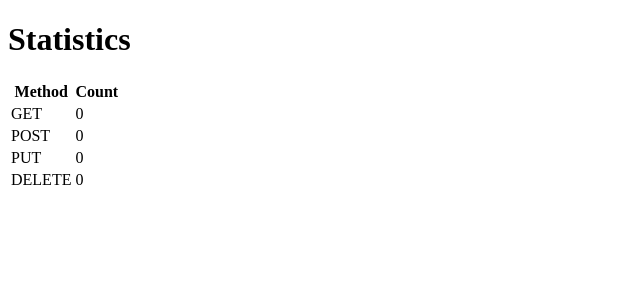
After one commit to TudorDan/Request-counter-with-Flask, a Flask app: page /statistics in a window 1280 px wide. The commit adds this page. Shown: the top 300 px of the page, without its empty margins (0-640 px from the left). Run offline with Flask 2, Linux system fonts and the light colour scheme.

Commit message:
Add get, post, put and delete functionality

```diff
--- a/main.py
+++ b/main.py
@@ -1,14 +1,44 @@
-from flask import Flask, render_template
+from flask import Flask, render_template, redirect, request
+
 
 app = Flask(__name__)
+
+
+requests_get = 0
+requests_post = 0
+requests_put = 0
+requests_delete = 0
+
 
 @app.route('/')
 def index():
     return render_template('index.html')
 
 
+@app.route('/request-counter', methods=['GET', 'POST', 'PUT', 'DELETE'])
+def request_counter():
+    if request.method == 'GET':
+        global requests_get
+        requests_get += 1
+    elif request.method == 'POST':
+        global requests_post
+        requests_post += 1
+    elif request.method == 'PUT':
+        global requests_put
+        requests_put += 1
+    elif request.method == 'DELETE':
+        global requests_delete
+        requests_delete += 1
+    with open('request_counts.txt', 'w') as my_file:
+        my_file.write(f'GET: {requests_get}\nPOST: {requests_post}\nPUT: {requests_put}\nDELETE: {requests_delete}')
+    return redirect('/')
 
+
+@app.route('/statistics')
+def statistics():
+    return render_template('statistics.html', gets=requests_get, posts=requests_post, puts=requests_put,
+                           deletes=requests_delete)
 
 
 if __name__ == '__main__':
-    app.run()
+    app.run(debug=True)
--- /dev/null
+++ b/request_counts.txt
@@ -0,0 +1,4 @@
+GET: 5
+POST: 4
+PUT: 2
+DELETE: 1
--- a/templates/index.html
+++ b/templates/index.html
@@ -6,11 +6,9 @@
 </head>
 <body>
     <h1>Request counter - simple</h1>
-    <p><a href="/request-counter">GET-Request link</a></p>
+    <p><a href="/request-counter">GET-Request</a></p>
     <form action="/request-counter" method="post">
-        <label for="counter-input">Insert:</label>
-        <textarea id="counter-input" name="counter" required></textarea><br>
-        <button type="submit">Send</button>
+        <button type="submit">POST Request</button>
     </form>
     <p><a href="/statistics">Statistics</a></p>
 </body>
--- /dev/null
+++ b/templates/statistics.html
@@ -0,0 +1,32 @@
+<!DOCTYPE html>
+<html lang="en">
+<head>
+    <meta charset="UTF-8">
+    <title>Statistics Table</title>
+</head>
+<body>
+    <h1>Statistics</h1>
+    <table>
+        <tr>
+            <th>Method</th>
+            <th>Count</th>
+        </tr>
+        <tr>
+            <td>GET</td>
+            <td>{{ gets }}</td>
+        </tr>
+        <tr>
+            <td>POST</td>
+            <td>{{ posts }}</td>
+        </tr>
+        <tr>
+            <td>PUT</td>
+            <td>{{ puts }}</td>
+        </tr>
+        <tr>
+            <td>DELETE</td>
+            <td>{{ deletes }}</td>
+        </tr>
+    </table>
+</body>
+</html>
```
